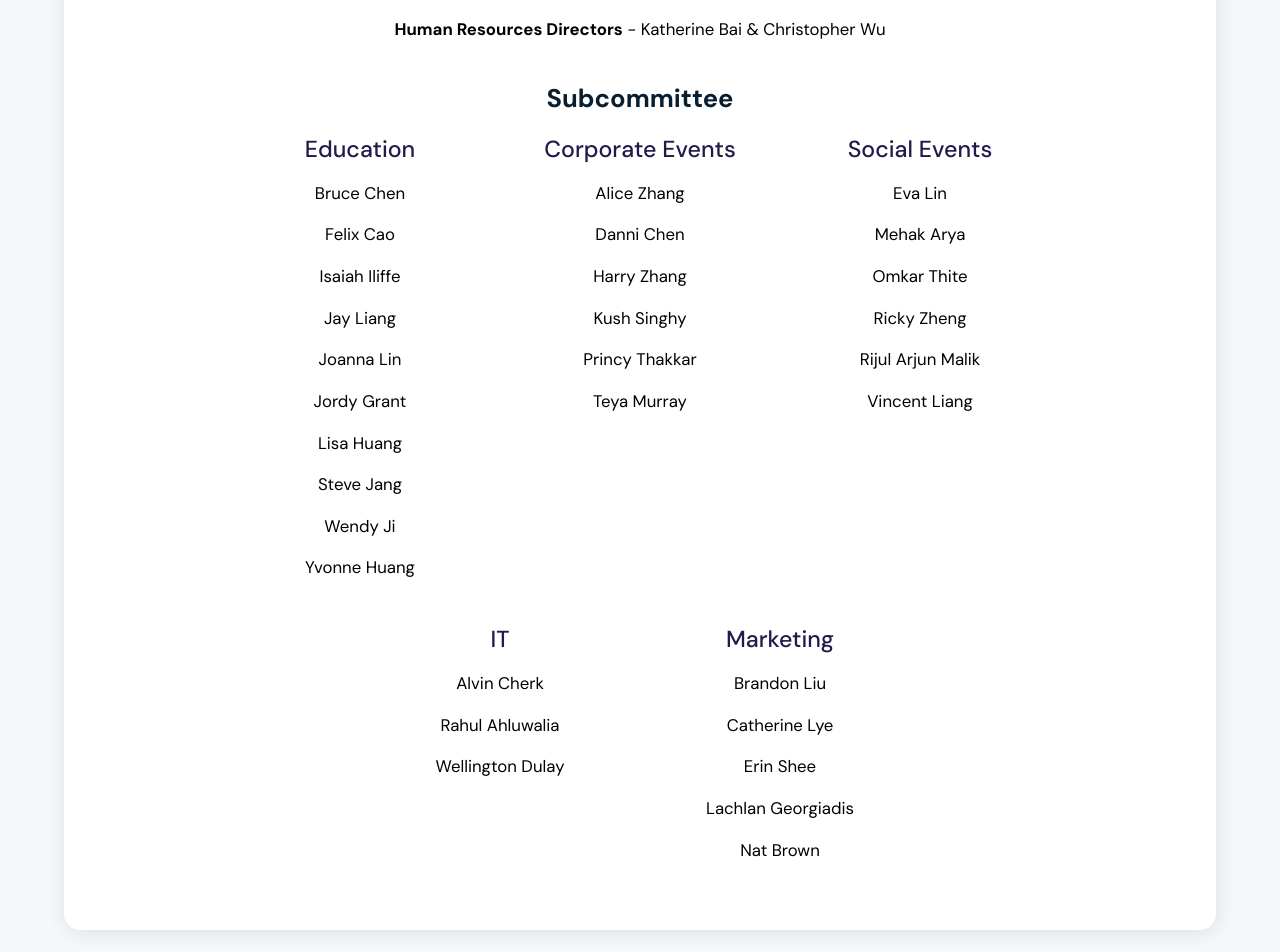
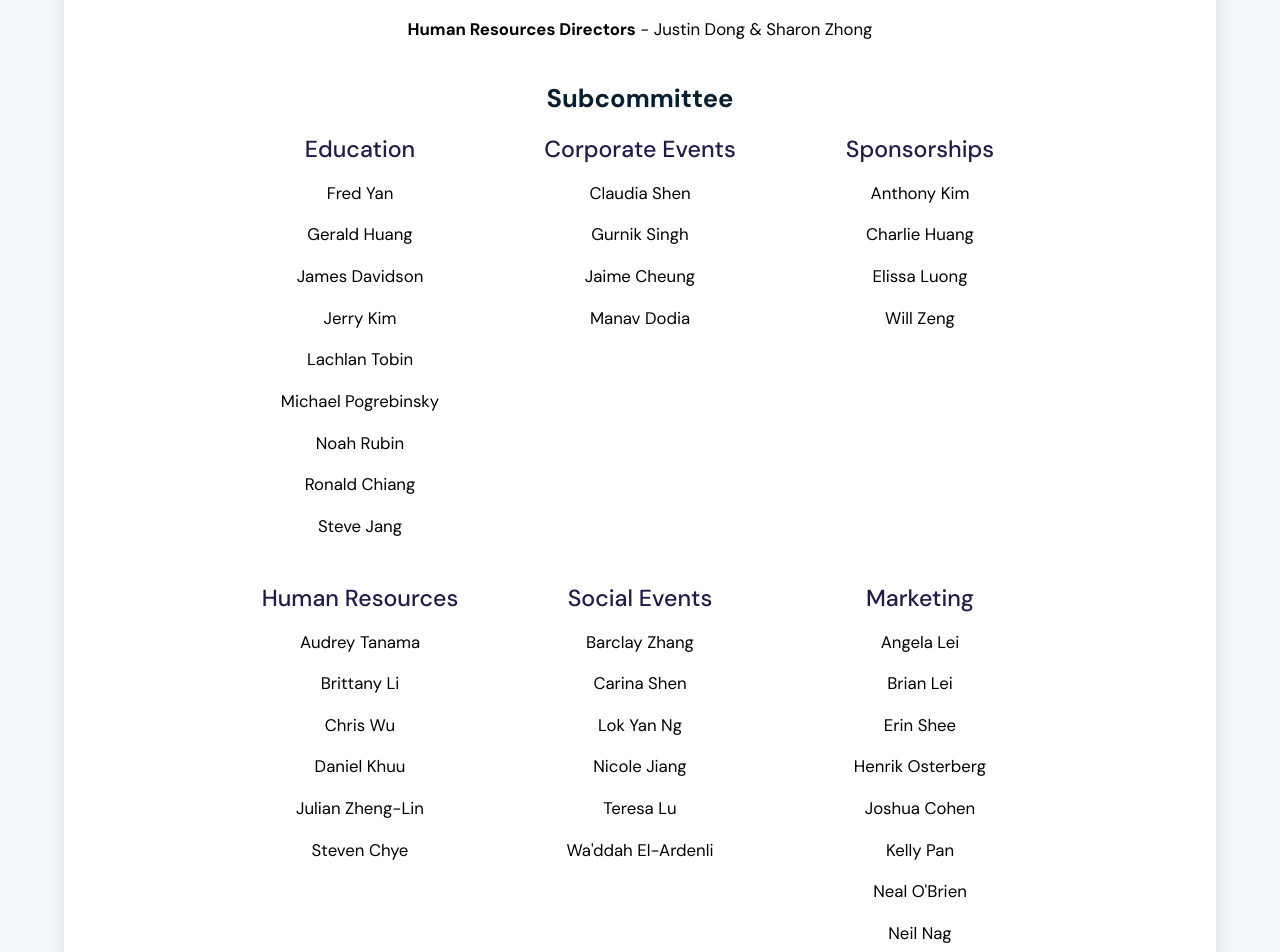
Before and after one commit to MathSocUNSW/mathsoc-website, a Next.js app: page /about/formerteam in a window 1280 px wide. Shown: the part 1120-2072 px from the top of the page. Built offline with nearby package versions, Linux system fonts and the light colour scheme.

Commit message:
updated former team members

```diff
--- a/src/data/pastTeamMembersData.ts
+++ b/src/data/pastTeamMembersData.ts
@@ -49,6 +49,99 @@ export interface yearTeamData {
 }
 
 const pastTeamData: yearTeamData[] = [
+  {
+    year: 2022,
+    execList: [
+      { name: "Merry Chu", role: "President" },
+      { name: "Katherine Bai", role: "Vice President" },
+      { name: "Daniel Kim", role: "Secretary" },
+      { name: "Abhi Khosla", role: "Treasurer" },
+      { name: "Brandon Liu", role: "Arc Delegate" }
+    ],
+    directorList: [
+      { role: "Education", directors: ["Andrew William", "Bruce Chen", "Jay Liang"] },
+      { role: "Social Events", directors: ["Kathy Nguyen"] },
+      { role: "Corporate Events", directors: ["Teya Murray"] },
+      { role: "IT", directors: ["Aaren Sriskandarajah", "Joanna Lin"] },
+      { role: "Marketing", directors: ["Catherine Lye", "Felix Cao", "Han Zhang"] },
+      { role: "Sponsorships", directors: ["Andrew Cheung"] },
+      { role: "Human Resources", directors: ["Justin Dong", "Sharon Zhong"] }
+    ],
+    subcommittee: [
+      {
+        role: "Education",
+        members: [
+          "Fred Yan",
+          "Gerald Huang",
+          "James Davidson",
+          "Jerry Kim",
+          "Lachlan Tobin",
+          "Michael Pogrebinsky",
+          "Noah Rubin",
+          "Ronald Chiang",
+          "Steve Jang"
+        ]
+      },
+      {
+        role: "Corporate Events",
+        members: [
+          "Claudia Shen",
+          "Gurnik Singh",
+          "Jaime Cheung",
+          "Manav Dodia"
+        ]
+      },
+      { role: "Sponsorships",
+        members: [
+          "Anthony Kim",
+          "Charlie Huang",
+          "Elissa Luong",
+          "Will Zeng"
+        ]
+      },
+      { role: "Human Resources",
+        members: [
+          "Audrey Tanama",
+          "Brittany Li",
+          "Chris Wu",
+          "Daniel Khuu",
+          "Julian Zheng-Lin",
+          "Steven Chye"
+        ]
+      },
+      {
+        role: "Social Events",
+        members: [
+          "Barclay Zhang",
+          "Carina Shen",
+          "Lok Yan Ng",
+          "Nicole Jiang",
+          "Teresa Lu",
+          "Wa'ddah El-Ardenli"
+        ]
+      },
+      {
+        role: "Marketing",
+        members: [
+          "Angela Lei",
+          "Brian Lei",
+          "Erin Shee",
+          "Henrik Osterberg",
+          "Joshua Cohen",
+          "Kelly Pan",
+          "Neal O'Brien",
+          "Neil Nag"
+        ]
+      },
+      { role: "IT",
+        members: [
+          "Anderson Pech",
+          "Danielle Koo",
+          "Derek Xu"
+        ]
+      }
+    ]
+  },
   {
     year: 2021,
     execList: [
```
